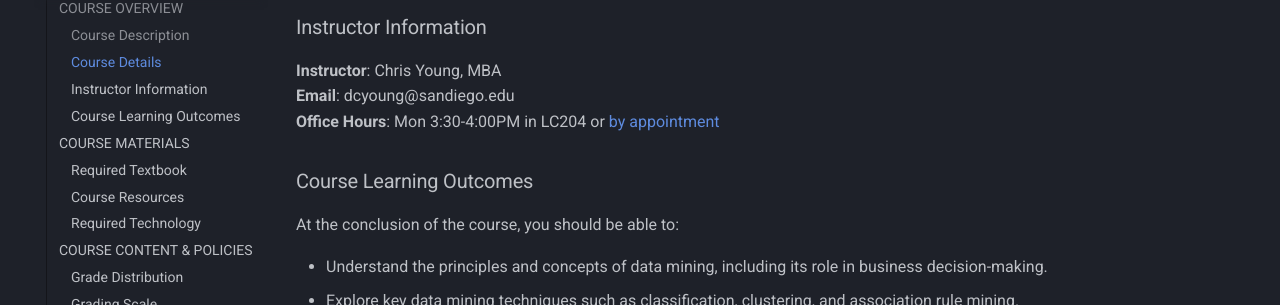
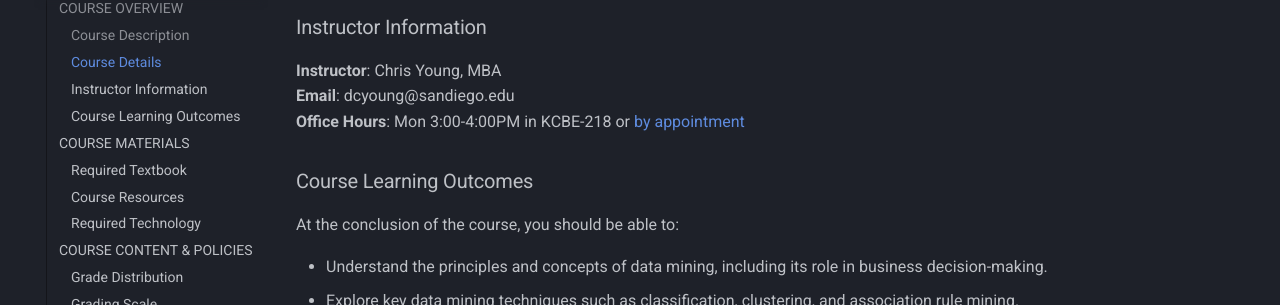
Before and after one commit to dcyoung23/msba511, an MkDocs documentation site: the page built from docs/syllabus.md, in a window 1280 px wide and 900 px high, scrolled down 561 px. Shown: the part 148-453 px from the top of the window. Built offline with MkDocs 1.6.1 and Material for MkDocs 9.7.7, drawn with Linux system fonts in a browser that asks for light colours; comment, search, counter and statistics services are not loaded.

Commit message:
Office Hours update

```diff
--- a/docs/syllabus.md
+++ b/docs/syllabus.md
@@ -15,7 +15,7 @@ In today’s data-driven world, organizations often find themselves rich in data
 ### Instructor Information
 **Instructor**: Chris Young, MBA
 **Email**: dcyoung@sandiego.edu
-**Office Hours**: Mon 3:30-4:00PM in LC204 or [by appointment](https://calendly.com/professor-cyoung/student-hours)
+**Office Hours**: Mon 3:00-4:00PM in KCBE-218 or [by appointment](https://calendly.com/professor-cyoung/student-hours)
 
 
 ### Course Learning Outcomes
```
